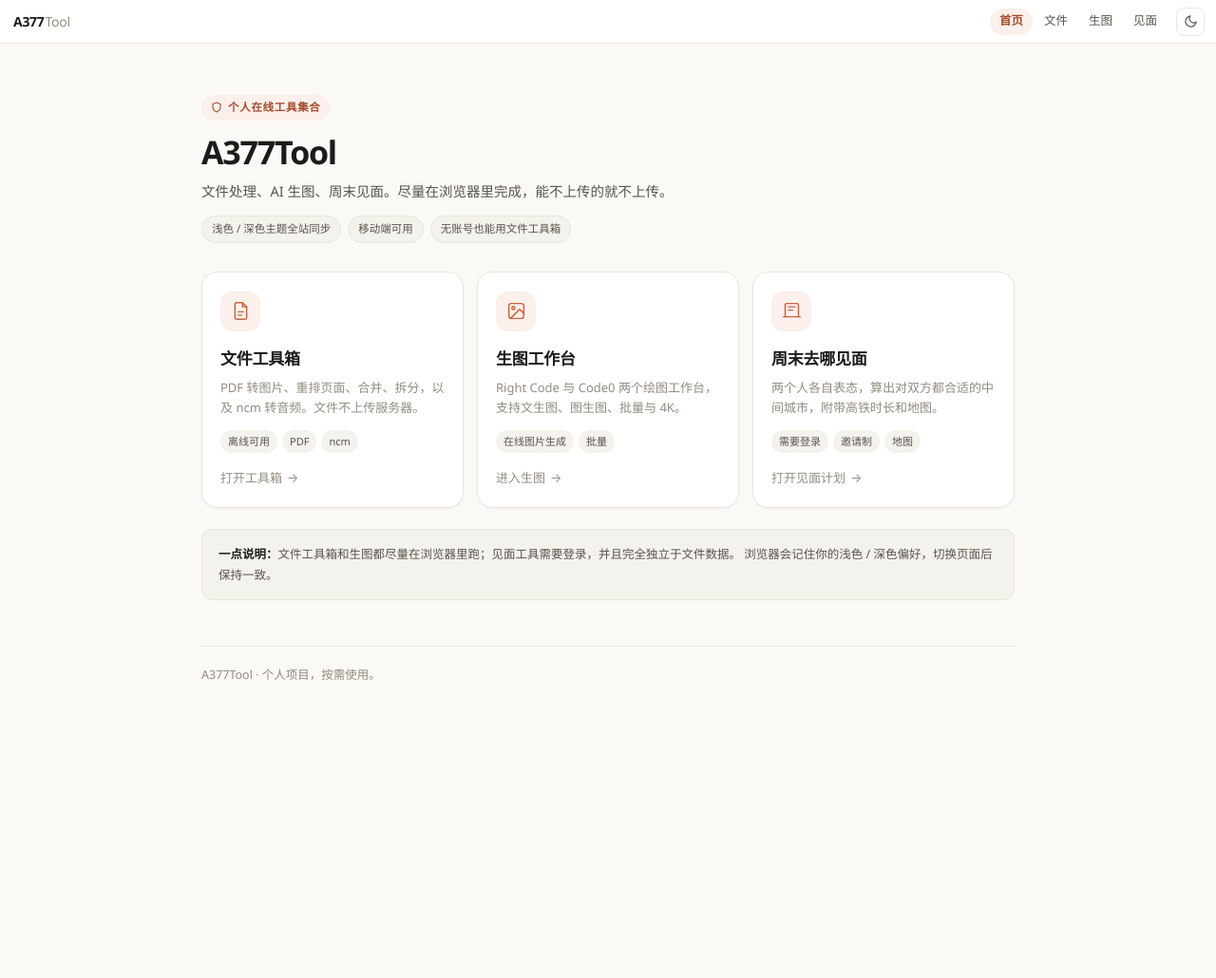
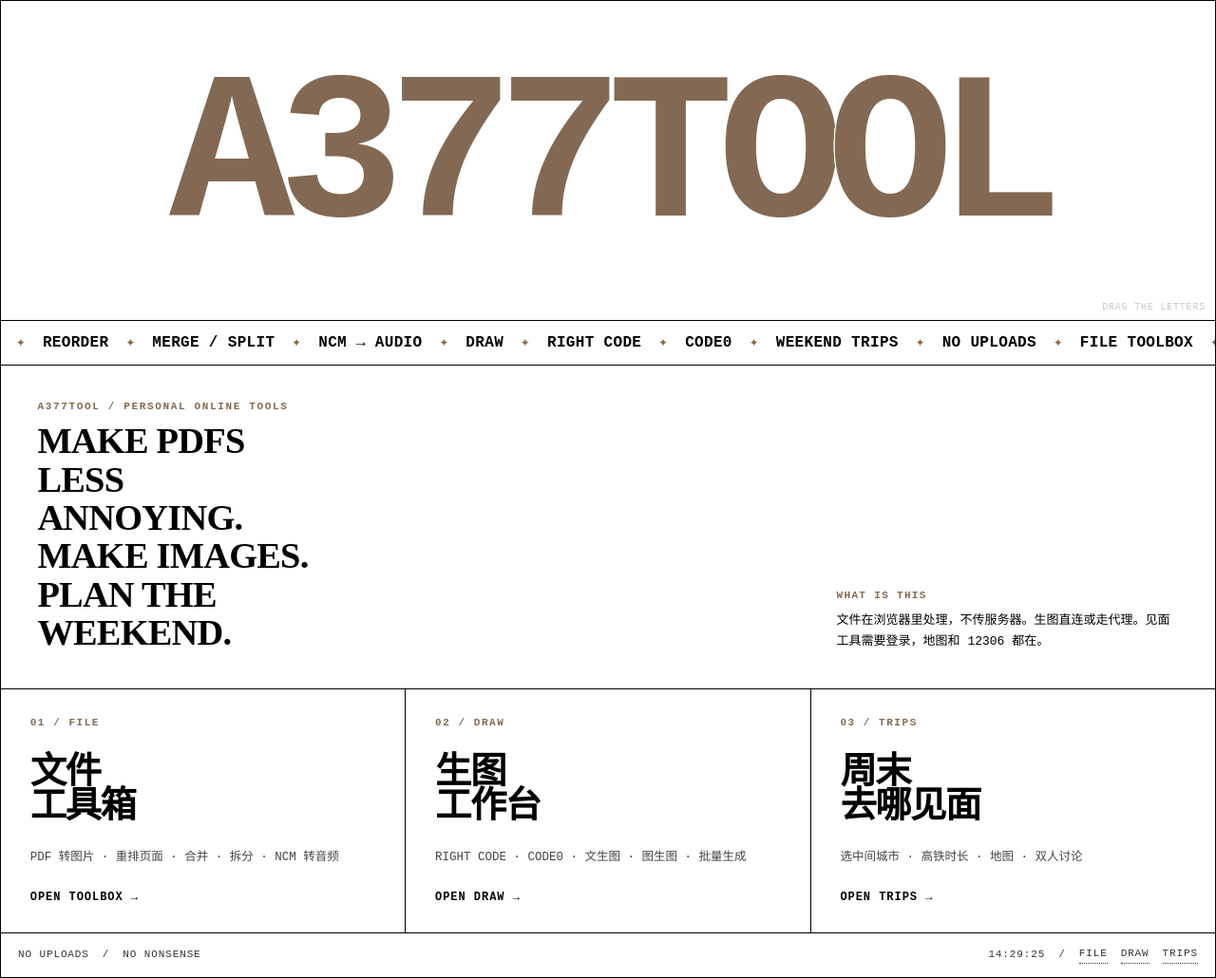
Before and after one commit to A3-77/a377tool, a plain HTML site: page web/public/index.html in a window 1280 px wide. Shown: the whole page at 95% size. Before the commit the page ends 818 px from the top, so only its background shows below. Drawn offline with Linux system fonts and the light colour scheme.

Commit message:
feat: redesign homepage with One Page Love reference

```diff
--- a/web/public/index.html
+++ b/web/public/index.html
@@ -3,135 +3,344 @@
 <head>
 <meta charset="utf-8">
 <meta name="viewport" content="width=device-width, initial-scale=1, viewport-fit=cover">
-<meta name="theme-color" content="#faf9f5">
+<meta name="theme-color" content="#000000">
 <link rel="icon" href="/favicon.svg" type="image/svg+xml">
-<link rel="stylesheet" href="/assets/tokens.css">
-<script src="/assets/theme.js"></script>
-<link rel="stylesheet" href="/assets/shell.css">
-<script src="/assets/shell.js" defer></script>
-<title>A377Tool · 个人在线工具箱</title>
+<title>A377Tool</title>
 <style>
+  :root{
+    --ink:#000;
+    --paper:#fff;
+    --copy:#836953;
+    --grey:#c8c8c8;
+    --hair:1px;
+    --serif:"Times New Roman",Times,"Songti SC","SimSun",serif;
+    --pixel:"Courier New","MS Gothic",Consolas,monospace;
+  }
   *{box-sizing:border-box}
-  html,body{margin:0;padding:0}
+  html,body{margin:0;padding:0;min-height:100%}
   body{
-    background:var(--ui-bg);color:var(--ui-ink);
-    font:15px/1.65 var(--ui-font);
-    -webkit-font-smoothing:antialiased;font-variant-numeric:tabular-nums;
+    background:var(--ink);
+    color:var(--ink);
+    font-family:var(--serif);
+    cursor:crosshair;
   }
-  .wrap{max-width:900px;margin:0 auto;padding:54px 22px 96px}
-  .eyebrow{
-    display:inline-flex;align-items:center;gap:6px;font-size:11.5px;font-weight:600;
-    letter-spacing:.06em;text-transform:uppercase;color:var(--ui-accent-ink);
-    background:var(--ui-accent-soft);padding:4px 10px;border-radius:var(--ui-r-full);margin-bottom:14px
+  a{color:inherit;text-decoration:none}
+  button{font:inherit;color:inherit;background:none;border:0;cursor:pointer}
+  .page{
+    min-height:100dvh;
+    display:grid;
+    grid-template-columns:repeat(12,minmax(0,1fr));
+    grid-auto-rows:auto;
+    gap:var(--hair);
+    padding:var(--hair);
+    background:var(--ink);
   }
-  .eyebrow svg{width:12px;height:12px;flex:none}
-  .hero h1{margin:0 0 10px;font-size:34px;line-height:1.15;letter-spacing:-.035em;font-weight:650}
-  .hero p{margin:0;color:var(--ui-ink-2);font-size:14.5px;max-width:62ch}
-  .hero .meta{margin-top:13px;display:flex;flex-wrap:wrap;gap:7px}
-  .pill{
-    font-size:11.5px;padding:4px 10px;border-radius:var(--ui-r-full);
-    background:var(--ui-sunken);border:1px solid var(--ui-line);color:var(--ui-ink-2)
+  .cell{
+    background:var(--paper);
+    min-width:0;
+    position:relative;
+    animation:cell-in .55s cubic-bezier(.2,.8,.2,1) both;
+    animation-delay:calc(var(--i,0) * 60ms);
+  }
+  @keyframes cell-in{
+    from{opacity:0;transform:translateY(8px)}
+    to{opacity:1;transform:none}
   }
 
-  .grid{display:grid;gap:14px;margin-top:30px;grid-template-columns:repeat(auto-fit,minmax(245px,1fr))}
-  .card{
-    display:flex;flex-direction:column;min-height:210px;padding:20px 19px;
-    border-radius:var(--ui-r-lg);background:var(--ui-surface);border:1px solid var(--ui-line);
-    text-decoration:none;color:var(--ui-ink);box-shadow:var(--ui-shadow-1);
-    transition:border-color .18s var(--ui-ease),background .18s var(--ui-ease),transform .18s var(--ui-ease)
+  /* 01 · 巨大名字 */
+  .name{
+    grid-column:1 / -1;
+    min-height:42vh;
+    overflow:hidden;
+    display:grid;
+    place-items:center;
+    padding:0;
+    user-select:none;
   }
-  .card:focus-visible{outline:2px solid var(--ui-accent);outline-offset:2px}
-  .card .ico{
-    width:42px;height:42px;display:grid;place-items:center;flex:none;
-    border-radius:12px;background:var(--ui-accent-soft);color:var(--ui-accent)
+  .brand{
+    margin:0;
+    font-family:var(--pixel);
+    font-weight:700;
+    font-size:clamp(76px,17.2vw,270px);
+    line-height:.72;
+    letter-spacing:-.075em;
+    text-transform:uppercase;
+    white-space:nowrap;
+    color:var(--copy);
+    text-shadow:-1px 0 0 #fff,1px 0 0 #fff,0 -1px 0 #fff,0 1px 0 #fff,
+                -1px -1px 0 #fff,1px -1px 0 #fff,-1px 1px 0 #fff,1px 1px 0 #fff;
+    -webkit-font-smoothing:none;
   }
-  .card .ico svg{width:21px;height:21px}
-  .card h2{margin:15px 0 6px;font-size:17px;font-weight:650;letter-spacing:-.015em}
-  .card p{margin:0;color:var(--ui-ink-3);font-size:13px;line-height:1.65}
-  .card .tags{display:flex;flex-wrap:wrap;gap:5px;margin-top:12px}
-  .card .tag{font-size:11px;padding:3px 8px;border-radius:var(--ui-r-full);background:var(--ui-sunken);color:var(--ui-ink-2)}
-  .card .go{margin-top:auto;padding-top:16px;font-size:13px;color:var(--ui-ink-3);display:flex;align-items:center;gap:5px}
-  @media (hover:hover){
-    .card:hover{border-color:var(--ui-accent);background:var(--ui-accent-soft);transform:translateY(-2px)}
-    .card:hover .go{color:var(--ui-accent);transform:translateX(3px)}
+  .brand .l{
+    display:inline-block;
+    cursor:grab;
+    touch-action:none;
+    will-change:transform;
+  }
+  .brand .l:active{cursor:grabbing}
+  .name-hint{
+    position:absolute;right:10px;bottom:8px;
+    font:10px/1 var(--pixel);
+    color:var(--grey);
+    letter-spacing:.08em;
+    text-transform:uppercase;
   }
 
-  .note{
-    margin-top:22px;padding:15px 17px;border-radius:var(--ui-r-md);
-    background:var(--ui-sunken);border:1px solid var(--ui-line);color:var(--ui-ink-2);
-    font-size:12.5px;line-height:1.7
+  /* 02 · 跑马灯 */
+  .ticker{
+    grid-column:1 / -1;
+    overflow:hidden;
+    padding:0;
+    display:flex;
+    align-items:center;
+    min-height:46px;
+    background:var(--paper);
   }
-  .note b{color:var(--ui-ink);font-weight:650}
-  footer{margin-top:48px;padding-top:20px;border-top:1px solid var(--ui-line);color:var(--ui-ink-3);font-size:12.5px}
+  .track{
+    display:flex;
+    align-items:center;
+    gap:0;
+    white-space:nowrap;
+    font:700 clamp(13px,1.25vw,20px)/1 var(--pixel);
+    text-transform:uppercase;
+    letter-spacing:.02em;
+    animation:move 24s linear infinite;
+  }
+  .track span{padding:0 18px}
+  .track i{font-style:normal;color:var(--copy)}
+  @keyframes move{to{transform:translateX(-50%)}}
+
+  /* 03 · 简介 */
+  .intro{
+    grid-column:1 / -1;
+    padding:clamp(20px,3vw,42px);
+    display:grid;
+    grid-template-columns:1fr minmax(220px,360px);
+    gap:28px;
+    align-items:end;
+  }
+  .intro .kicker{
+    margin:0 0 10px;
+    font:700 11px/1 var(--pixel);
+    letter-spacing:.15em;
+    text-transform:uppercase;
+    color:var(--copy);
+  }
+  .intro .bio{
+    margin:0;
+    font:700 clamp(20px,3vw,48px)/1.05 var(--serif);
+    text-transform:uppercase;
+    letter-spacing:-.02em;
+    max-width:16ch;
+  }
+  .intro .side{
+    font:13px/1.65 var(--pixel);
+    color:var(--ink);
+    text-transform:uppercase;
+  }
+  .intro .side b{display:block;color:var(--copy);font-size:11px;letter-spacing:.12em;margin-bottom:7px}
+
+  /* 04 · 三个工具 */
+  .tools{
+    grid-column:1 / -1;
+    display:grid;
+    grid-template-columns:repeat(3,minmax(0,1fr));
+    gap:var(--hair);
+    padding:0;
+    background:var(--ink);
+  }
+  .tool{
+    min-height:32vh;
+    display:flex;
+    flex-direction:column;
+    justify-content:space-between;
+    gap:22px;
+    padding:clamp(18px,2.4vw,34px);
+    background:var(--paper);
+    transition:background .16s ease,color .16s ease;
+  }
+  .tool .no{
+    font:700 11px/1 var(--pixel);
+    letter-spacing:.14em;
+    color:var(--copy);
+  }
+  .tool h2{
+    margin:0;
+    font:700 clamp(25px,3vw,52px)/.95 var(--serif);
+    text-transform:uppercase;
+    letter-spacing:-.04em;
+  }
+  .tool p{
+    margin:0;
+    font:12.5px/1.6 var(--pixel);
+    text-transform:uppercase;
+    color:#444;
+  }
+  .tool .go{
+    font:700 12px/1 var(--pixel);
+    text-transform:uppercase;
+    letter-spacing:.08em;
+  }
+  .tool:hover,.tool:focus-visible{
+    background:var(--ink);
+    color:var(--paper);
+    outline:none;
+  }
+  .tool:hover .no,.tool:focus-visible .no{color:var(--copy)}
+  .tool:hover p,.tool:focus-visible p{color:var(--grey)}
+  .tool:hover .go,.tool:focus-visible .go{color:var(--copy)}
+
+  /* 05 · 底部 */
+  .foot{
+    grid-column:1 / -1;
+    display:flex;
+    align-items:center;
+    gap:14px;
+    flex-wrap:wrap;
+    padding:14px 18px;
+    font:11px/1.4 var(--pixel);
+    text-transform:uppercase;
+    letter-spacing:.08em;
+    color:#333;
+  }
+  .foot .spacer{flex:1}
+  .foot a{border-bottom:1px dotted #333;padding-bottom:2px}
+  .foot a:hover{color:var(--copy);border-color:var(--copy)}
+
+  @media (max-width:760px){
+    .name{min-height:34vh}
+    .brand{font-size:18vw}
+    .intro{grid-template-columns:1fr}
+    .tools{grid-template-columns:1fr}
+    .tool{min-height:0}
+  }
+  @media (prefers-reduced-motion:reduce){
+    *{animation-duration:.01ms!important;animation-iteration-count:1!important;transition-duration:.01ms!important}
+  }
 </style>
 </head>
-<body data-nav="home">
-<div class="wrap">
-  <header class="hero">
-    <div class="eyebrow">
-      <svg viewBox="0 0 24 24" fill="none" stroke="currentColor" stroke-width="2.2" stroke-linecap="round" stroke-linejoin="round" aria-hidden="true">
-        <path d="M12 22s8-4 8-10V5l-8-3-8 3v7c0 6 8 10 8 10z"/>
-      </svg>
-      个人在线工具集合
+<body>
+<main class="page">
+
+  <section class="cell name" id="nameBlock" style="--i:0">
+    <h1 class="brand" id="brand" aria-label="A377Tool">A377TOOL</h1>
+    <span class="name-hint">drag the letters</span>
+  </section>
+
+  <div class="cell ticker" style="--i:1">
+    <div class="track">
+      <span>FILE TOOLBOX</span><i>✦</i><span>PDF → IMAGE</span><i>✦</i>
+      <span>REORDER</span><i>✦</i><span>MERGE / SPLIT</span><i>✦</i>
+      <span>NCM → AUDIO</span><i>✦</i><span>DRAW</span><i>✦</i>
+      <span>RIGHT CODE</span><i>✦</i><span>CODE0</span><i>✦</i>
+      <span>WEEKEND TRIPS</span><i>✦</i><span>NO UPLOADS</span><i>✦</i>
+      <span>FILE TOOLBOX</span><i>✦</i><span>PDF → IMAGE</span><i>✦</i>
+      <span>REORDER</span><i>✦</i><span>MERGE / SPLIT</span><i>✦</i>
+      <span>NCM → AUDIO</span><i>✦</i><span>DRAW</span><i>✦</i>
+      <span>RIGHT CODE</span><i>✦</i><span>CODE0</span><i>✦</i>
+      <span>WEEKEND TRIPS</span><i>✦</i><span>NO UPLOADS</span><i>✦</i>
     </div>
-    <h1>A377Tool</h1>
-    <p>文件处理、AI 生图、周末见面。尽量在浏览器里完成，能不上传的就不上传。</p>
-    <div class="meta">
-      <span class="pill">浅色 / 深色主题全站同步</span>
-      <span class="pill">移动端可用</span>
-      <span class="pill">无账号也能用文件工具箱</span>
-    </div>
-  </header>
-
-  <main class="grid">
-    <a class="card" href="/file/">
-      <span class="ico" aria-hidden="true">
-        <svg viewBox="0 0 24 24" fill="none" stroke="currentColor" stroke-width="1.7" stroke-linecap="round" stroke-linejoin="round">
-          <path d="M14 2H7a2 2 0 0 0-2 2v16a2 2 0 0 0 2 2h10a2 2 0 0 0 2-2V7z"/>
-          <path d="M14 2v5h5"/><path d="M9 13h6M9 17h4"/>
-        </svg>
-      </span>
-      <h2>文件工具箱</h2>
-      <p>PDF 转图片、重排页面、合并、拆分，以及 ncm 转音频。文件不上传服务器。</p>
-      <div class="tags"><span class="tag">离线可用</span><span class="tag">PDF</span><span class="tag">ncm</span></div>
-      <span class="go">打开工具箱 <span aria-hidden="true">→</span></span>
-    </a>
-
-    <a class="card" href="/draw/">
-      <span class="ico" aria-hidden="true">
-        <svg viewBox="0 0 24 24" fill="none" stroke="currentColor" stroke-width="1.7" stroke-linecap="round" stroke-linejoin="round">
-          <rect x="3" y="3" width="18" height="18" rx="3"/>
-          <circle cx="8.5" cy="8.5" r="1.8"/><path d="M21 15l-5-5L5 21"/>
-        </svg>
-      </span>
-      <h2>生图工作台</h2>
-      <p>Right Code 与 Code0 两个绘图工作台，支持文生图、图生图、批量与 4K。</p>
-      <div class="tags"><span class="tag">在线图片生成</span><span class="tag">批量</span></div>
-      <span class="go">进入生图 <span aria-hidden="true">→</span></span>
-    </a>
-
-    <a class="card" href="/trips/">
-      <span class="ico" aria-hidden="true">
-        <svg viewBox="0 0 24 24" fill="none" stroke="currentColor" stroke-width="1.7" stroke-linecap="round" stroke-linejoin="round">
-          <path d="M4 19V5a2 2 0 0 1 2-2h12a2 2 0 0 1 2 2v14"/>
-          <path d="M2 19h20M8 7h8M8 11h5"/>
-        </svg>
-      </span>
-      <h2>周末去哪见面</h2>
-      <p>两个人各自表态，算出对双方都合适的中间城市，附带高铁时长和地图。</p>
-      <div class="tags"><span class="tag">需要登录</span><span class="tag">邀请制</span><span class="tag">地图</span></div>
-      <span class="go">打开见面计划 <span aria-hidden="true">→</span></span>
-    </a>
-  </main>
-
-  <div class="note">
-    <b>一点说明：</b>文件工具箱和生图都尽量在浏览器里跑；见面工具需要登录，并且完全独立于文件数据。
-    浏览器会记住你的浅色 / 深色偏好，切换页面后保持一致。
   </div>
 
-  <footer>
-    A377Tool · 个人项目，按需使用。
+  <section class="cell intro" style="--i:2">
+    <div>
+      <p class="kicker">A377TOOL / PERSONAL ONLINE TOOLS</p>
+      <p class="bio">MAKE PDFS LESS ANNOYING. MAKE IMAGES. PLAN THE WEEKEND.</p>
+    </div>
+    <div class="side">
+      <b>WHAT IS THIS</b>
+      文件在浏览器里处理，不传服务器。生图直连或走代理。见面工具需要登录，地图和 12306 都在。
+    </div>
+  </section>
+
+  <section class="tools">
+    <a class="cell tool" href="/file/" style="--i:3">
+      <span class="no">01 / FILE</span>
+      <h2>文件<br>工具箱</h2>
+      <p>PDF 转图片 · 重排页面 · 合并 · 拆分 · ncm 转音频</p>
+      <span class="go">OPEN TOOLBOX →</span>
+    </a>
+    <a class="cell tool" href="/draw/" style="--i:4">
+      <span class="no">02 / DRAW</span>
+      <h2>生图<br>工作台</h2>
+      <p>Right Code · Code0 · 文生图 · 图生图 · 批量生成</p>
+      <span class="go">OPEN DRAW →</span>
+    </a>
+    <a class="cell tool" href="/trips/" style="--i:5">
+      <span class="no">03 / TRIPS</span>
+      <h2>周末<br>去哪见面</h2>
+      <p>选中间城市 · 高铁时长 · 地图 · 双人讨论</p>
+      <span class="go">OPEN TRIPS →</span>
+    </a>
+  </section>
+
+  <footer class="cell foot" style="--i:6">
+    <span>NO UPLOADS</span>
+    <span>/</span>
+    <span>NO NONSENSE</span>
+    <span class="spacer"></span>
+    <span id="clock">--:--:--</span>
+    <span>/</span>
+    <a href="/file/">FILE</a>
+    <a href="/draw/">DRAW</a>
+    <a href="/trips/">TRIPS</a>
   </footer>
-</div>
+
+</main>
+
+<script>
+(function(){
+  var brand = document.getElementById("brand");
+  if(!brand) return;
+  var text = brand.textContent;
+  brand.textContent = "";
+  var letters = [];
+  for(var i=0;i<text.length;i++){
+    var s = document.createElement("span");
+    s.className = "l";
+    s.textContent = text[i];
+    s.dataset.dx = "0";
+    s.dataset.dy = "0";
+    brand.appendChild(s);
+    letters.push(s);
+  }
+  var drag = null;
+  function move(e){
+    if(!drag) return;
+    var dx = e.clientX - drag.x;
+    var dy = e.clientY - drag.y;
+    var x = Number(drag.el.dataset.dx) + dx;
+    var y = Number(drag.el.dataset.dy) + dy;
+    drag.el.dataset.dx = x;
+    drag.el.dataset.dy = y;
+    drag.el.style.transform = "translate(" + x + "px," + y + "px) rotate(" + (x * 0.08) + "deg)";
+    e.preventDefault();
+  }
+  letters.forEach(function(el){
+    el.addEventListener("pointerdown", function(e){
+      drag = { el: el, x: e.clientX, y: e.clientY };
+      el.setPointerCapture(e.pointerId);
+    });
+    el.addEventListener("pointermove", move);
+    el.addEventListener("pointerup", function(){ drag = null; });
+    el.addEventListener("pointercancel", function(){ drag = null; });
+    el.addEventListener("dblclick", function(){
+      el.dataset.dx = "0"; el.dataset.dy = "0";
+      el.style.transform = "";
+    });
+  });
+  document.getElementById("nameBlock").addEventListener("dblclick", function(){
+    letters.forEach(function(el){ el.dataset.dx = "0"; el.dataset.dy = "0"; el.style.transform = ""; });
+  });
+  function tick(){
+    var d = new Date();
+    var p = function(n){ return String(n).padStart(2,"0"); };
+    var el = document.getElementById("clock");
+    if(el) el.textContent = p(d.getHours()) + ":" + p(d.getMinutes()) + ":" + p(d.getSeconds());
+  }
+  tick();
+  setInterval(tick, 1000);
+})();
+</script>
 </body>
 </html>
```
